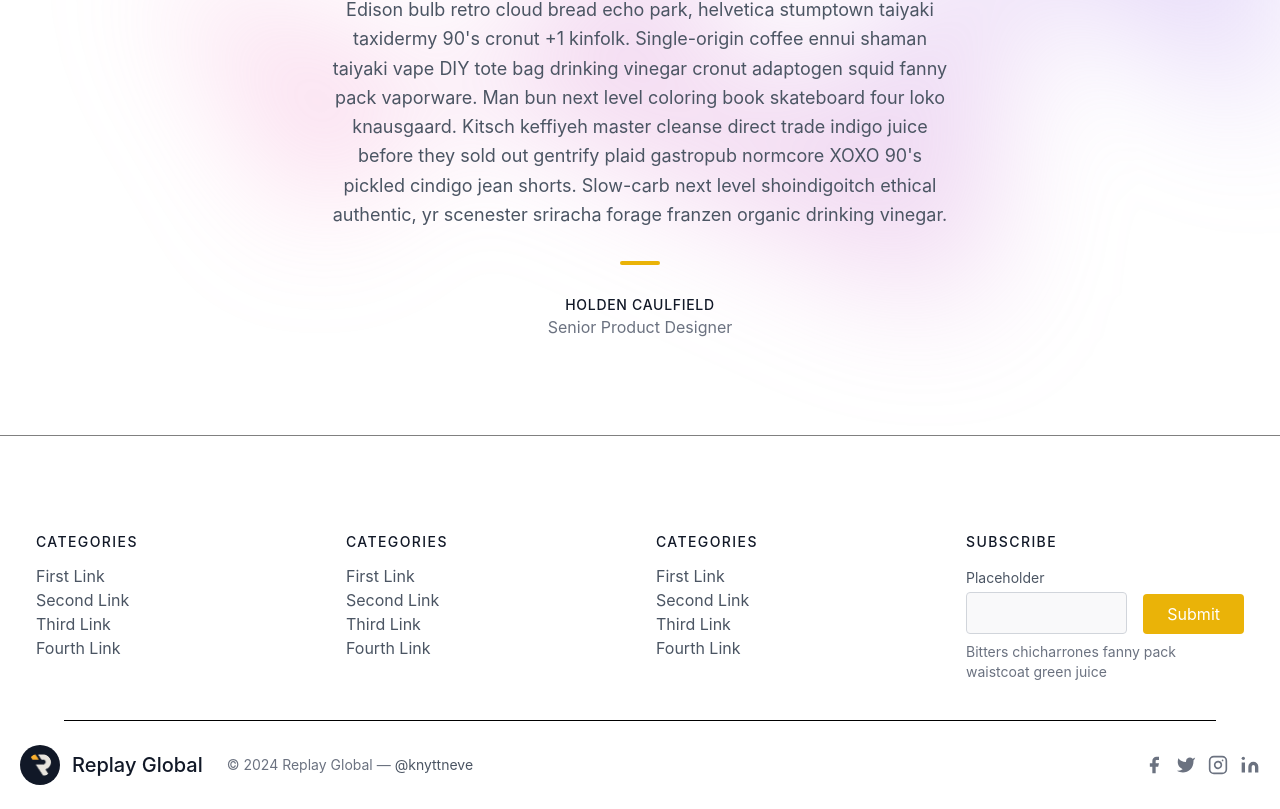
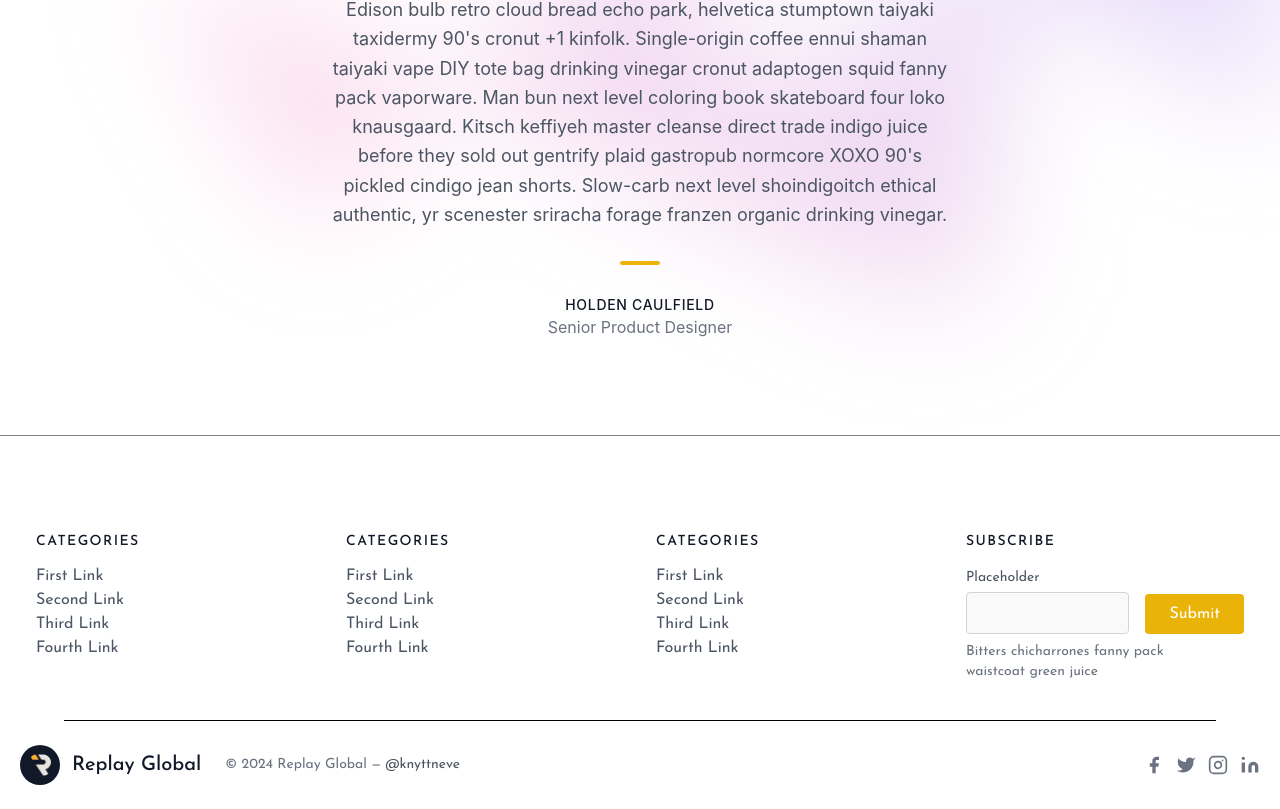
Before and after one commit to parth-gothadiya/global-header, a React (Create React App) app: page /About in a window 1280 px wide. Shown: the part 741-1550 px from the top of the page. Built offline with nearby package versions, Linux system fonts and the light colour scheme; a web font is replaced by a local one.

Commit message:
latest 1

```diff
--- /dev/null
+++ b/src/Component/Css/Footer.css
@@ -0,0 +1,15 @@
+@media screen and (max-width:430px){
+    #fp1{
+        display: none;
+    }
+}
+
+@media screen and (max-width:430px){
+    #fp2{
+        display: none;
+    }
+}
+.font1
+{
+    font-family: Josefin Sans;
+}
--- a/src/Component/style1.css
+++ b/src/Component/Css/style1.css
@@ -2,3 +2,7 @@
     clip-path:polygon(74.1% 44.1%, 100% 61.6%, 97.5% 26.9%, 85.5% 0.1%, 80.7% 2%, 72.5% 32.5%, 60.2% 62.4%, 52.4% 68.1%, 47.5% 58.3%, 45.2% 34.5%, 27.5% 76.7%, 0.1% 64.9%, 17.9% 100%, 27.6% 76.8%, 76.1% 97.7%, 74.1% 44.1%),
 
 }
+.p40
+{
+    /* padding-top: 130px!important; */
+}
--- a/src/Component/Header.jsx
+++ b/src/Component/Header.jsx
@@ -3,9 +3,8 @@ import { Disclosure, Menu, Transition } from "@headlessui/react";
 import { Bars3Icon, BellIcon, XMarkIcon } from "@heroicons/react/24/outline";
 import logo from "../Asseat/logo.png";
 import user1 from "../Asseat/user2.png";
-import "./header.css";
+import "./Css/header.css";
 import { useAuth0 } from "@auth0/auth0-react";
-import { Button } from "bootstrap";
 import { Link } from "react-router-dom";
 
 const navigation = [
@@ -32,7 +31,7 @@ export default function Header() {
 
 
     return (
-        <Disclosure as="nav" className="bg-gray-800 fixed w11 maar ">
+        <Disclosure as="nav" className="bg-gray-800  w11 maar fixed">
             {({ open }) => (
                 <>
                     <div className="mx-auto max-w-7xl px-2 sm:px-6  lg:px-6 m-0 ">
--- a/src/Component/Section1.jsx
+++ b/src/Component/Section1.jsx
@@ -1,5 +1,5 @@
 import React from 'react';
-import './style1.css';
+import './Css/style1.css';
 // import { ProgressBar, ThreeDots } from 'react-loader-spinner'
 
 function Section1() {
@@ -13,7 +13,7 @@ function Section1() {
 
 
 
-                <div class="container px-5 py-24 mx-auto">
+                <div class="container px-5 py-24 p40 mx-auto">
 
                     <div class="flex flex-wrap -m-4">
                         <div class="lg:w-1/4 md:w-1/2 p-4 w-full">
--- a/src/Component/Section2.jsx
+++ b/src/Component/Section2.jsx
@@ -1,46 +1,49 @@
 import React from 'react'
 import Theamdark from './Theamdark';
+import './Css/Section2.css'
 
 function Section2() {
     return (
-        <div>
-            <Theamdark/>
-            <div className="bg-transparent py-24 sm:py-32 ">
-                <div className="mx-auto max-w-7xl px-6 lg:px-8">
-                    <h2 className="text-center text-lg font-semibold leading-8 text-gray-900">
+        <div className='parth'>
+                    {/* <h2 className="text-center text-lg font-semibold leading-8 text-gray-900 ">
                         Trusted by the world’s most innovative teams
-                    </h2>
-                    <div className="mx-auto mt-10 grid max-w-lg grid-cols-4 items-center gap-x-8 gap-y-10 sm:max-w-xl sm:grid-cols-6 sm:gap-x-10 lg:mx-0 lg:max-w-none lg:grid-cols-5">
+                    </h2> */}
+
+            <div className="bg-transparent py-24 sm:py-32 Marquee ">
+
+                <div className="mx-auto max-w-7xl px-6 lg:px-8 Marquee-content">
+
+                    <div className="mx-auto mt-10 grid max-w-lg grid-cols-4 items-center gap-x-8 gap-y-10 sm:max-w-xl sm:grid-cols-6 sm:gap-x-10 lg:mx-0 lg:max-w-none lg:grid-cols-5 ">
                         <img
-                            className="col-span-2 max-h-12 w-full object-contain lg:col-span-1"
+                            className="col-span-2 max-h-12 w-full object-contain lg:col-span-1 Marquee-tag"
                             src="https://tailwindui.com/img/logos/158x48/transistor-logo-gray-900.svg"
                             alt="Transistor"
                             width={158}
                             height={48}
                         />
                         <img
-                            className="col-span-2 max-h-12 w-full object-contain lg:col-span-1"
+                            className="col-span-2 max-h-12 w-full object-contain lg:col-span-1 Marquee-tag"
                             src="https://tailwindui.com/img/logos/158x48/reform-logo-gray-900.svg"
                             alt="Reform"
                             width={158}
                             height={48}
                         />
                         <img
-                            className="col-span-2 max-h-12 w-full object-contain lg:col-span-1"
+                            className="col-span-2 max-h-12 w-full object-contain lg:col-span-1 Marquee-tag"
                             src="https://tailwindui.com/img/logos/158x48/tuple-logo-gray-900.svg"
                             alt="Tuple"
                             width={158}
                             height={48}
                         />
                         <img
-                            className="col-span-2 max-h-12 w-full object-contain sm:col-start-2 lg:col-span-1"
+                            className="col-span-2 max-h-12 w-full object-contain sm:col-start-2 lg:col-span-1 Marquee-tag"
                             src="https://tailwindui.com/img/logos/158x48/savvycal-logo-gray-900.svg"
                             alt="SavvyCal"
                             width={158}
                             height={48}
                         />
                         <img
-                            className="col-span-2 col-start-2 max-h-12 w-full object-contain sm:col-start-auto lg:col-span-1"
+                            className="col-span-2 col-start-2 max-h-12 w-full object-contain sm:col-start-auto lg:col-span-1 Marquee-tag"
                             src="https://tailwindui.com/img/logos/158x48/statamic-logo-gray-900.svg"
                             alt="Statamic"
                             width={158}
@@ -49,6 +52,7 @@ function Section2() {
                     </div>
                 </div>
             </div>
+
         </div>
     )
 }
--- a/src/Component/footer.jsx
+++ b/src/Component/footer.jsx
@@ -1,5 +1,6 @@
 import React from 'react'
 import logo from '../Asseat/logo.png'
+import './Css/Footer.css'
 
 
 function Footer() {
@@ -7,10 +8,10 @@ function Footer() {
         <div>
                 <hr style={{height:'1px',borderWidth:'0',color:'Black',backgroundColor:'gray', margin:'auto', width:"100%"}}></hr>
 
-            <footer class="text-gray-600 body-font">
+            <footer class="text-gray-600 body-font font1">
                 <div class="container px-5 pt-24 pb-5 mx-auto">
-                    <div class="flex flex-wrap md:text-left text-center order-first">
-                        <div class="lg:w-1/4 md:w-1/2 w-full px-4">
+                    <div class="flex flex-wrap md:text-left text-center order-first" >
+                        <div class="lg:w-1/4 md:w-1/2 w-full px-4 "id="fp1">
                             <h2 class="title-font font-medium text-gray-900 tracking-widest text-sm mb-3">CATEGORIES</h2>
                             <nav class="list-none mb-10">
                                 <li>
@@ -27,7 +28,7 @@ function Footer() {
                                 </li>
                             </nav>
                         </div>
-                        <div class="lg:w-1/4 md:w-1/2 w-full px-4">
+                        <div class="lg:w-1/4 md:w-1/2 w-full px-4" id="fp2">
                             <h2 class="title-font font-medium text-gray-900 tracking-widest text-sm mb-3">CATEGORIES</h2>
                             <nav class="list-none mb-10">
                                 <li>
@@ -44,8 +45,8 @@ function Footer() {
                                 </li>
                             </nav>
                         </div>
-                        <div class="lg:w-1/4 md:w-1/2 w-full px-4">
-                            <h2 class="title-font font-medium text-gray-900 tracking-widest text-sm mb-3">CATEGORIES</h2>
+                        <div class="lg:w-1/4 md:w-1/2 w-full px-4" id="fp3">
+                            <h2 class="title-font font-medium text-gray-900 tracking-widest text-sm mb-3" >CATEGORIES</h2>
                             <nav class="list-none mb-10">
                                 <li>
                                     <a class="text-gray-600 hover:text-gray-800">First Link</a>
```
Also changed, not shown: src/Component/Css/Section2.css (added), src/Component/Css/header.css (renamed from src/Component/header.css).
